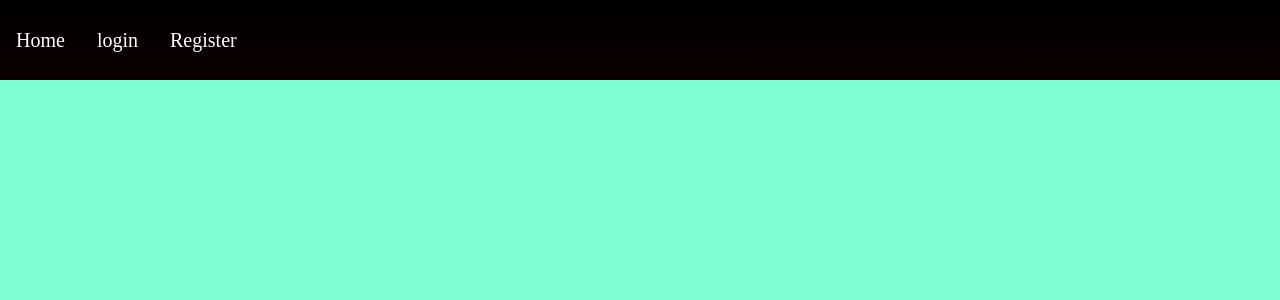
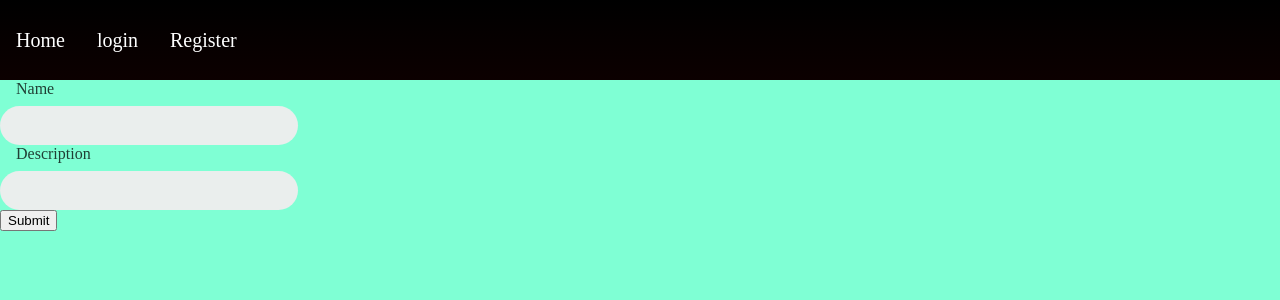
Before and after one commit to nabeelmaklai/mona-e-lisa, a React (Vite) app: page /collections in a window 1280 px wide. Before the commit this address had no page. Shown: the top 300 px of the page. Built offline with nearby package versions, Linux system fonts and the light colour scheme.

Commit message:
create collection functionality

```diff
--- a/src/App.jsx
+++ b/src/App.jsx
@@ -9,17 +9,16 @@ import ShowCollection from './pages/ShowCollection'
 import { useEffect, useState } from 'react'
 import Home from './pages/Home'
 import { CheckSession } from './services/Auth'
+import AddCollection from './components/AddCollection'
 const App = () => {
   const [user, setUser] = useState(null)
   const handleLogOut = () => {
-
     setUser(null)
     localStorage.clear()
   }
   const checkToken = async () => {
     const user = await CheckSession()
     setUser(user)
-
   }
   useEffect(() => {
     const token = localStorage.getItem('token')
@@ -36,7 +35,7 @@ const App = () => {
       <Nav user={user} handleLogOut={handleLogOut} />
       <main>
         <Routes>
-        <Route path="/" element={<Home  user={user} />} />
+          <Route path="/" element={<Home user={user} />} />
 
           <Route path="/login" element={<Login setUser={setUser} />} />
           <Route path="/register" element={<Register />} />
@@ -46,6 +45,7 @@ const App = () => {
           />
           <Route path="/arts/:id" element={<ShowArt user={user} />} />
           <Route path="/collections/:id" element={<ShowCollection />} />
+          <Route path="/collections" element={<AddCollection user={user} />} />
         </Routes>
       </main>
     </div>
--- a/src/components/AddCollection.jsx
+++ b/src/components/AddCollection.jsx
@@ -1,19 +1,39 @@
-// import { useState, useEffect } from "react"
-// const AddCollection = () => {
-// const
-//   return (
-//     <div>
-//       <form action="" onSubmit={handleAddArt}>
-//         <label htmlFor="name">Name</label>
-//         <input type="text" name="name" onChange={hadleChange} />
-//         <label htmlFor="description">Description</label>
-//         <input type="text" name="description" onChange={hadleChange} />
-//         <label htmlFor="img">Image</label>
-//         <input type="text" name="img" onChange={hadleChange} />
-//         <button>Submit</button>
-//       </form>
-//     </div>
-//   )
-// }
+import { useState, useEffect } from 'react'
+import { createCollection } from '../services/Post'
+const AddCollection = ({ user }) => {
+  console.log('This is the addCollection page1', user)
+  const [addCollection, setAddCollection] = useState({
+    name: '',
+    description: '',
+    userId: ''
+  })
+  const handleAddCollection = async (event) => {
+    event.preventDefault()
+    await createCollection({
+      name: addCollection.name,
+      description: addCollection.description,
+      userId: user.id
+    })
+  }
 
-// export default AddCollection
+  const hadleChange = (event) => {
+    setAddCollection({
+      ...addCollection,
+      [event.target.name]: event.target.value
+    })
+  }
+  return (
+    <div>
+      <form action="" onSubmit={handleAddCollection}>
+        <label htmlFor="name">Name</label>
+        <input type="text" name="name" onChange={hadleChange} />
+        <label htmlFor="description">Description</label>
+        <input type="text" name="description" onChange={hadleChange} />
+
+        <button>Submit</button>
+      </form>
+    </div>
+  )
+}
+
+export default AddCollection
--- a/src/pages/User.jsx
+++ b/src/pages/User.jsx
@@ -2,7 +2,7 @@ import Login from './Login'
 import { ShowContent } from '../services/Get'
 import { useState, useEffect } from 'react'
 import { addArt } from '../services/Post'
-import { useParams } from 'react-router-dom'
+import { useParams, useNavigate } from 'react-router-dom'
 import { Link } from 'react-router-dom'
 import AddArt from '../components/AddArt'
 
@@ -16,6 +16,7 @@ const User = ({ user }) => {
     img: '',
     userId: ''
   })
+  let navigate = useNavigate()
 
   useEffect(() => {
     const getUserContent = async () => {
@@ -33,7 +34,7 @@ const User = ({ user }) => {
 
   const handleAddArt = async (event) => {
     event.preventDefault()
-    console.log('this is the add art console.log', user.id)
+
     await addArt({
       name: newArt.name,
       description: newArt.description,
@@ -45,18 +46,25 @@ const User = ({ user }) => {
   const handleAddArtButton = () => {
     addArtForm ? setaddArtForm(false) : setaddArtForm(true)
   }
+
+  const navigateToAddCollection = () => {
+    navigate('/collections')
+  }
+
   return user ? (
     <div>
       <div>hello {user.userName}</div>
       <div>Email: {user.email}</div>
       <div>
         {art.artIds &&
-          artgit.artIds.map((piece) => (
+          art.artIds.map((piece) => (
             <Link to={`/arts/${piece._id}`}>
               <img src={piece.img} alt={piece.name} key={piece._id} />
             </Link>
           ))}
         <button onClick={handleAddArtButton}>Add Art</button>
+
+        <button onClick={navigateToAddCollection}>Create a Collection</button>
 
         {addArtForm && (
           <AddArt handleAddArt={handleAddArt} hadleChange={hadleChange} />
--- a/src/services/Post.js
+++ b/src/services/Post.js
@@ -9,3 +9,12 @@ export const addArt = async (data) => {
     console.log(error)
   }
 }
+export const createCollection = async (data) => {
+  console.log(data)
+  try {
+    const response = await Client.post('/collections', data)
+    return response.data
+  } catch (error) {
+    console.log(error)
+  }
+}
```
